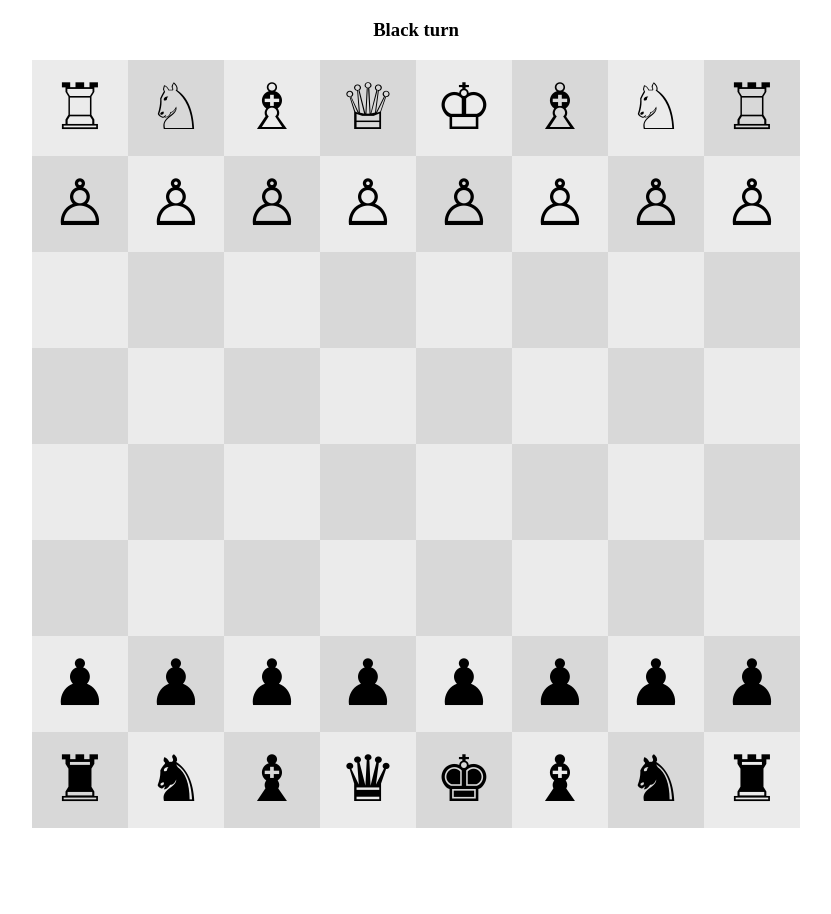
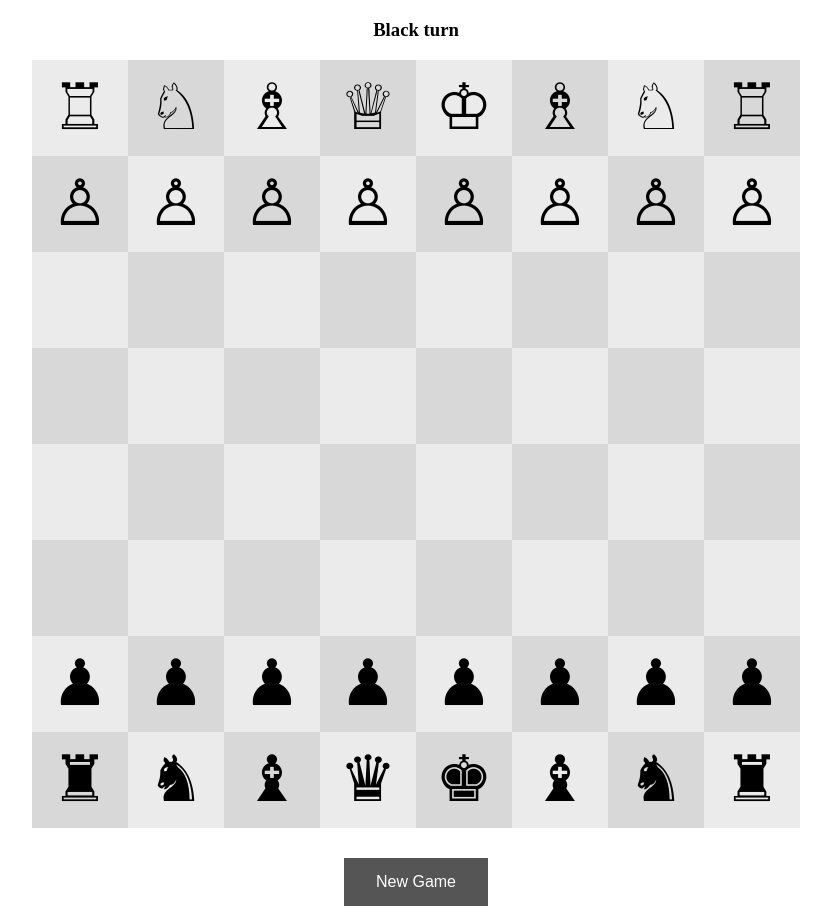
Before and after one commit to Sans-Skelly/chess, a plain HTML site: page index.html in a window 1280 px wide. Shown: the part 61-975 px from the top of the page, without its empty margins (224-1055 px from the left). Before the commit the page ends 897 px from the top, so only its background shows below. Drawn offline with nearby package versions, Linux system fonts and the light colour scheme.

Commit message:
Adding new game button - Close #5

```diff
--- a/index.html
+++ b/index.html
@@ -106,8 +106,8 @@
 				<div class="tile black-knight" id="76"></div>
 				<div class="tile black-rook" id="77"></div>
 			</div>
-
 		</div>
+		<button onclick="location.reload();">New Game</button>
 	</div>
 
 </body>
--- a/style.css
+++ b/style.css
@@ -26,6 +26,19 @@
 	font-size: 0;
 }
 
+button {
+	background-color: #555555;
+	border: none;
+	color: white;
+	padding: 15px 32px;
+	text-align: center;
+	text-decoration: none;
+	display: block;
+	font-size: 16px;
+	margin: auto;
+	margin-top: 30px;
+}
+
 .white-king:before {content:"\2654";}
 .white-queen:before {content:"\2655";}
 .white-rook:before {content:"\2656";}
```
